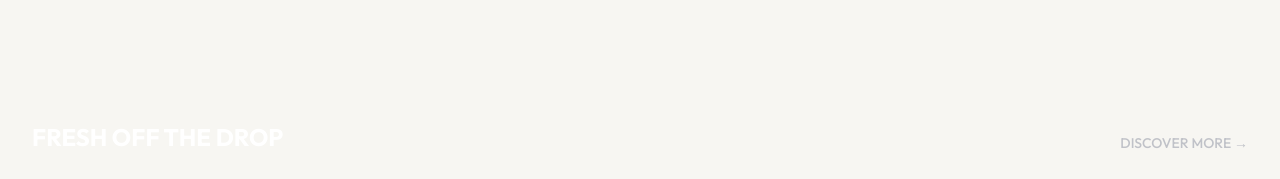
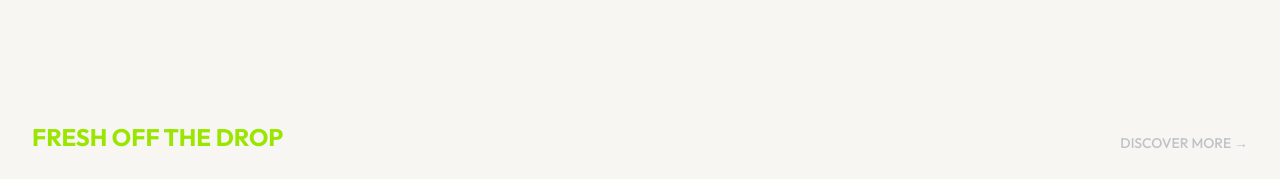
Before and after one commit to BrandByWebeara/Urban-Drip, a React (Vite) app: page / in a window 1280 px wide. Shown: the part 3340-3519 px from the top of the page. Built offline with nearby package versions, Linux system fonts and the light colour scheme; grey boxes are pictures that could not be loaded.

Commit message:
Update website

```diff
--- a/src/components/ui/SectionHeader.tsx
+++ b/src/components/ui/SectionHeader.tsx
@@ -9,8 +9,13 @@ interface Props {
 export default function SectionHeader({ title, linkTo, linkLabel }: Props) {
   return (
     <div className="mb-6 flex items-end justify-between">
-      <h2 className="text-xl font-bold text-heading sm:text-2xl">{title}</h2>
-      {linkTo && linkLabel && (
+<h2
+  className={`text-xl font-bold sm:text-2xl ${
+    title === 'FRESH OFF THE DROP' ? 'text-lime-400' : 'text-heading'
+  }`}
+>
+  {title}
+</h2>      {linkTo && linkLabel && (
         <Link to={linkTo} className="text-sm font-medium text-brand-600 transition hover:text-brand-700">
           {linkLabel} →
         </Link>
```
